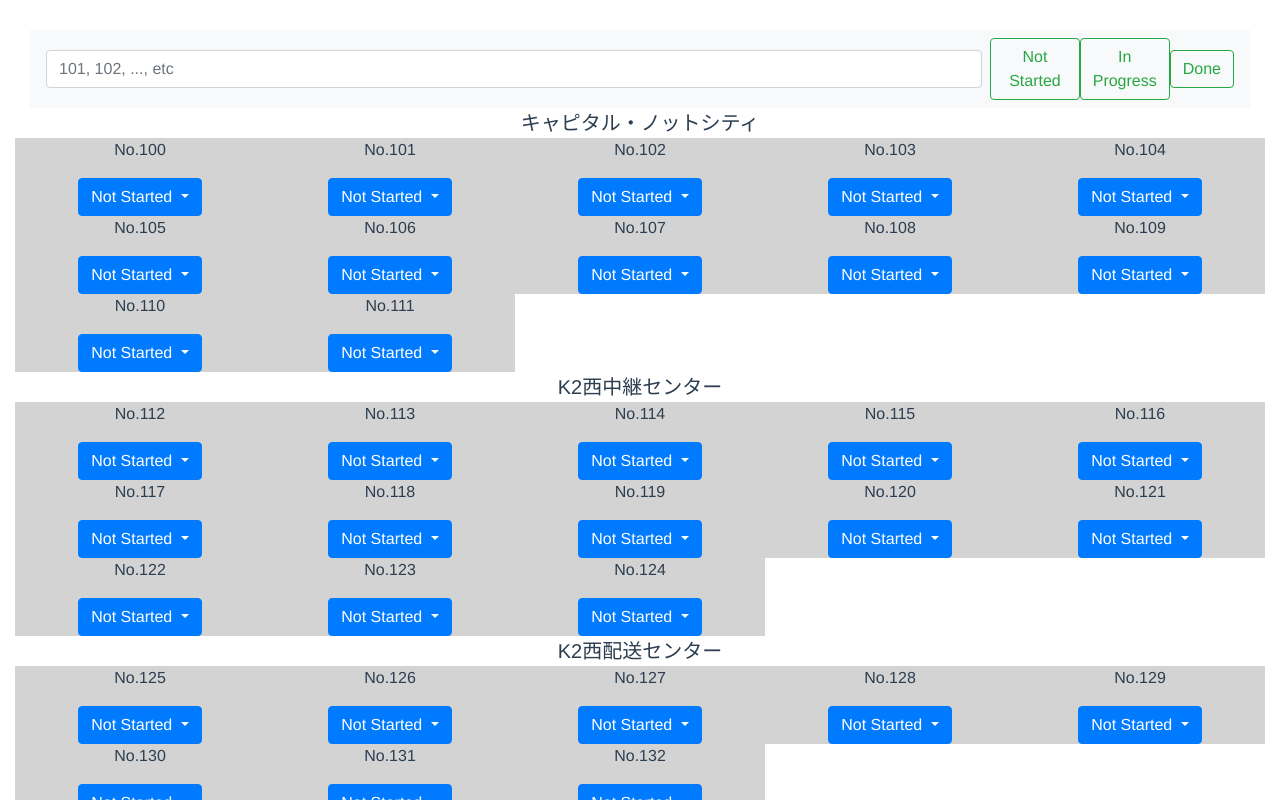
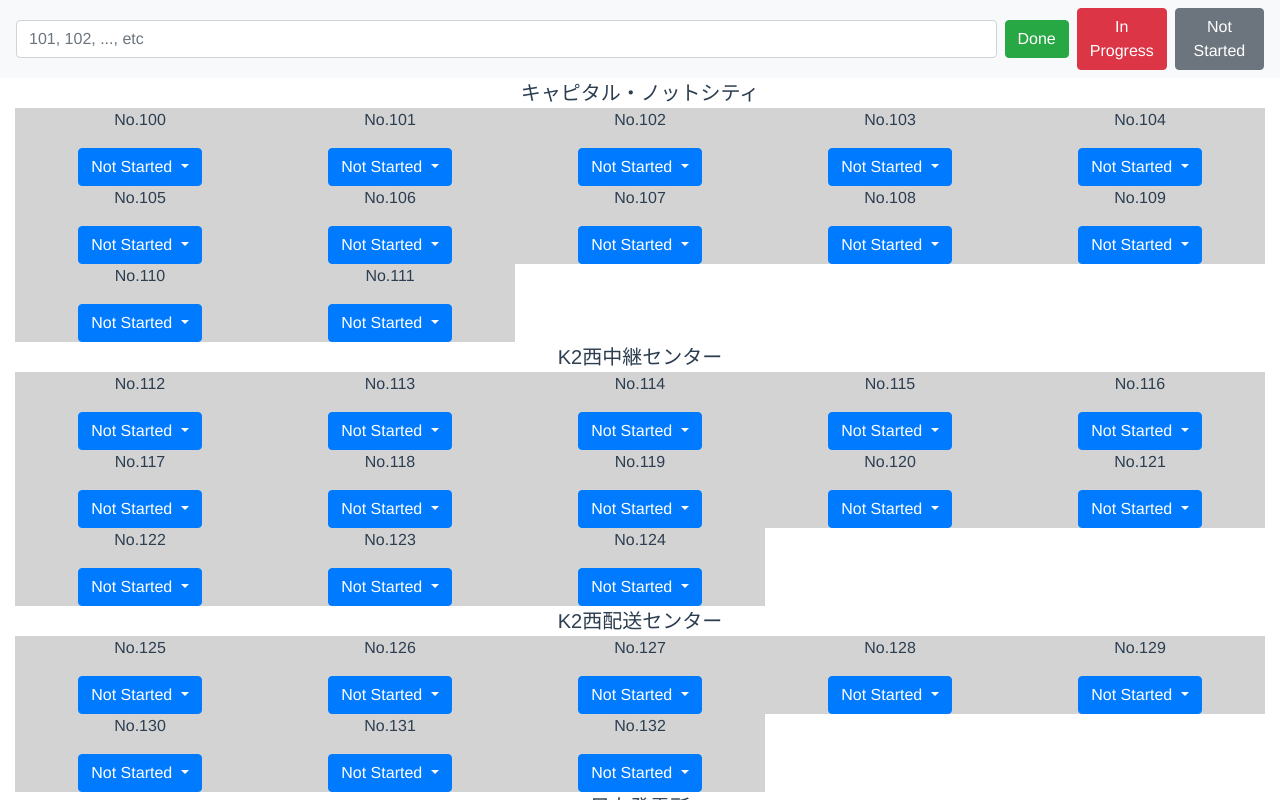
Before and after one commit to kkisic/ds-checker, a Vue app: page / in a window 1280 px wide. Shown: the top 800 px of the page. Built offline with nearby package versions, Linux system fonts and the light colour scheme.

Commit message:
implement updating status

```diff
--- a/src/App.vue
+++ b/src/App.vue
@@ -1,7 +1,7 @@
 <template>
   <div id="app">
-    <NavBar />
-    <AreaList :areas="areas" :missions="missions" />
+    <NavBar :missions="missions" />
+    <AreaList :areas="areas" :missions="missions" class="mt-5" />
   </div>
 </template>
 
--- a/src/components/NavBar.vue
+++ b/src/components/NavBar.vue
@@ -1,21 +1,54 @@
 <template>
-  <nav class="navbar navbar-expand-lg navbar-light bg-light">
+  <nav class="navbar navbar-expand-lg navbar-light bg-light fixed-top">
     <div class="collapse navbar-collapse" id="navbarSupportedContent">
       <input
         class="form-control mr-sm-2"
+        v-model="input"
         type="search"
         placeholder="101, 102, ..., etc"
         aria-label="Search"
       />
-      <button class="btn btn-outline-success my-2 my-sm-0">Not Started</button>
-      <button class="btn btn-outline-success my-2 my-sm-0">In Progress</button>
-      <button class="btn btn-outline-success my-2 my-sm-0">Done</button>
+      <button
+        class="btn btn-success mr-sm-2"
+        v-on:click="changeStatuses(input, 'Done')"
+      >
+        Done
+      </button>
+      <button
+        class="btn btn-danger mr-sm-2"
+        v-on:click="changeStatuses(input, 'In Progress')"
+      >
+        In Progress
+      </button>
+      <button
+        class="btn btn-secondary"
+        v-on:click="changeStatuses(input, 'Not Started')"
+      >
+        Not Started
+      </button>
     </div>
   </nav>
 </template>
 
 <script>
 export default {
-  name: "Navbar"
+  name: "Navbar",
+  props: ["missions"],
+  methods: {
+    parseId: function(input) {
+      const regex = /[^0-9,]/g;
+      return input
+        .replace(regex, "")
+        .split(",")
+        .filter(x => {
+          const n = parseInt(x);
+          return n >= 100 && n <= 599;
+        });
+    },
+    changeStatuses: function(input, status) {
+      const ids = this.parseId(input);
+      ids.forEach(id => (this.missions[id].status = status));
+    }
+  }
 };
 </script>
```
